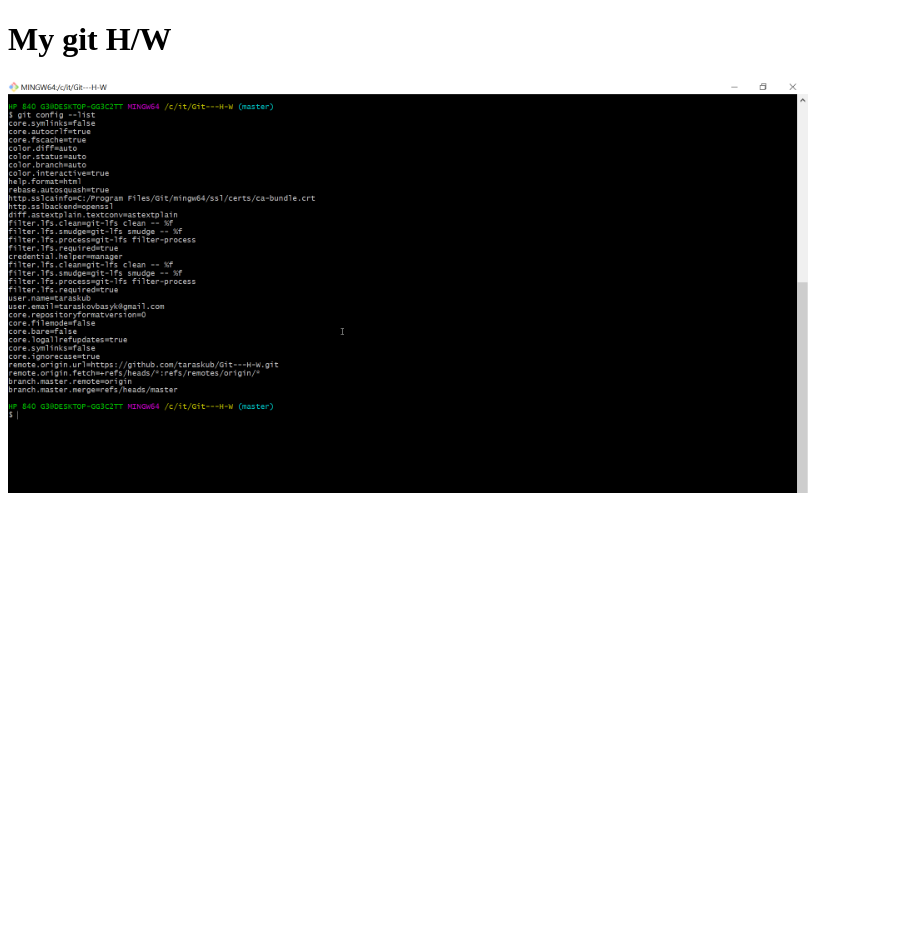
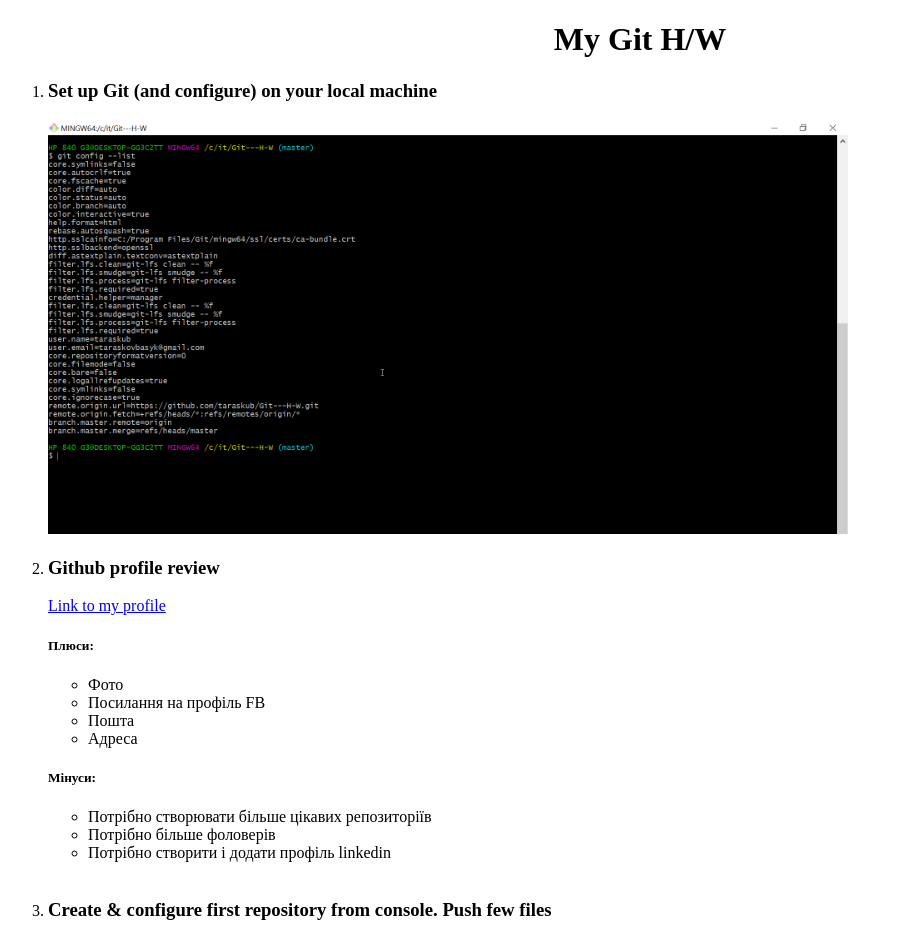
Before and after one commit to taraskub/Git---H-W, a plain HTML site: page HW/index.html in a window 1280 px wide. Shown: the whole page, without its empty margins (0-903 px from the left). Before the commit the page ends 800 px from the top, so only its background shows below. Drawn offline with Linux system fonts and the light colour scheme.

Commit message:
Update index.html

```diff
--- a/HW/index.html
+++ b/HW/index.html
@@ -3,8 +3,33 @@
 <head>
     <meta charset="UTF-8">
     <title>Git H/w</title>
-    <h1>My git H/W</h1>
-    <img src="images/qest1.png" width="800" >
+    <style>
+        h1 {text-align:center;}
+        </style>
+    <h1>My Git H/W</h1>
+
+    <ol>
+        <li> <h3>Set up Git (and configure) on your local machine</h3>  </li>
+        <img src="images/qest1.png" width="800" >
+        <li> <h3> Github profile review  </li></h3>
+        <a href="https://github.com/taraskub">Link to my profile</a>
+        <h5> Плюси: </h5>
+        <ul>
+            <li>Фото</li>
+            <li>Посилання на профіль FB</li>
+            <li>Пошта</li>
+            <li>Адреса</li>
+        </ul>
+        <h5> Мінуси: </h5>
+        <ul>
+            <li>Потрібно створювати більше цікавих репозиторіїв</li>
+            <li>Потрібно більше фоловерів</li>
+            <li>Потрібно створити і додати профіль linkedin </li>
+
+        </ul> <br>
+        <li><h3>Create & configure first repository from console. Push few files</h3></li>
+    </ol>
+
 </head>
 <body>
 
```
